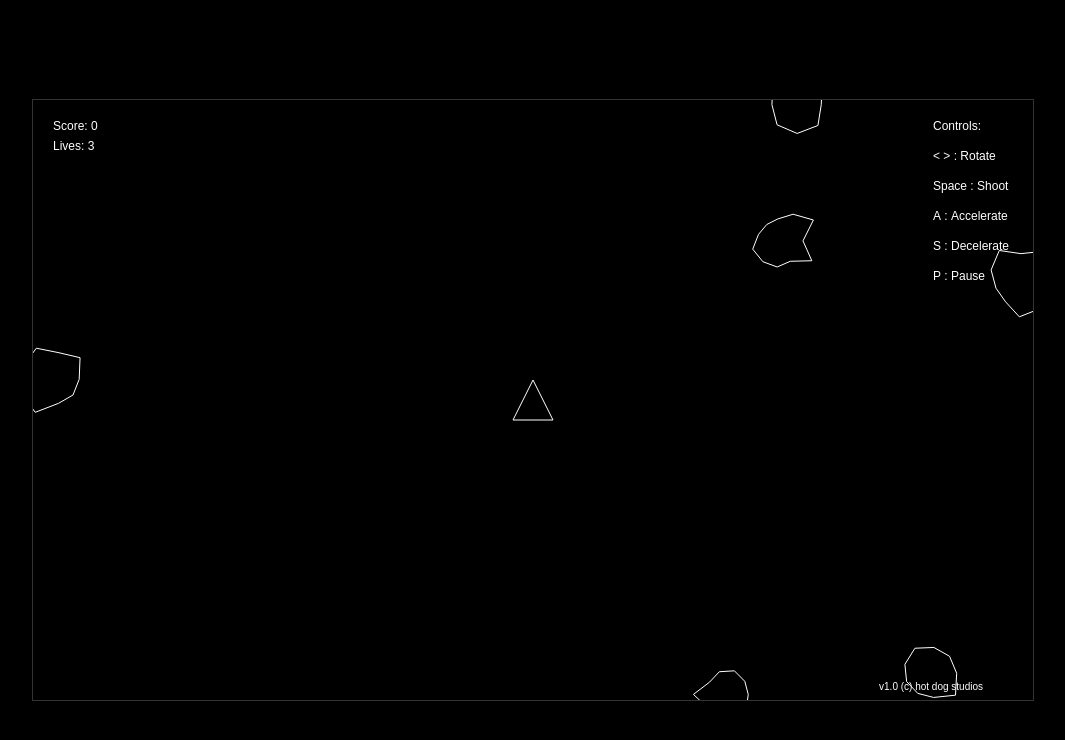
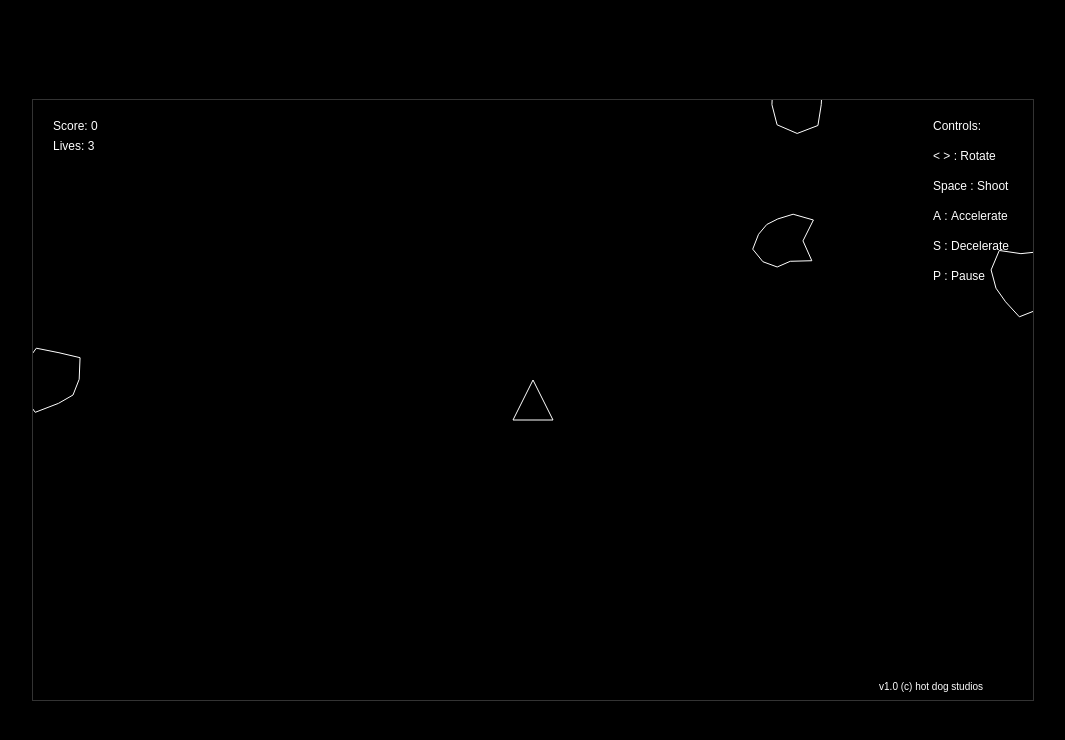
Before and after one commit to moshix/asteroids370, a plain HTML site: page index.html in a window 1280 px wide. Shown: the whole page, without its empty margins (107-1172 px from the left). Drawn offline with Linux system fonts and the light colour scheme.

Commit message:
1.0 make game a bit more playable

```diff
--- a/index.html
+++ b/index.html
@@ -65,7 +65,7 @@
         let lives = 3;  //  lives
         let isPaused = false;  // pause state
         let lastAsteroidSpawn = 0;  // Track time since last asteroid spawn
-        const ASTEROID_SPAWN_INTERVAL = 5000;  // Spawn new asteroid every 5 seconds
+        const ASTEROID_SPAWN_INTERVAL = 12000;  // Spawn new asteroid every 12 seconds (increased from 5 seconds)
         const MAX_BULLETS = 3;  // Maximum number of bullets allowed at once
         let lastBulletTime = 0;  // Add this with other game variables at the top
         let lastTime = 0;  // Track the last time the game loop ran
@@ -76,7 +76,7 @@
         let lastRocketSoundTime = 0; // Track when we last played the sound
 
         // Create initial asteroids
-        for (let i = 0; i < 5; i++) {
+        for (let i = 0; i < 3; i++) {
             asteroids.push(createAsteroid());
         }
 
```
